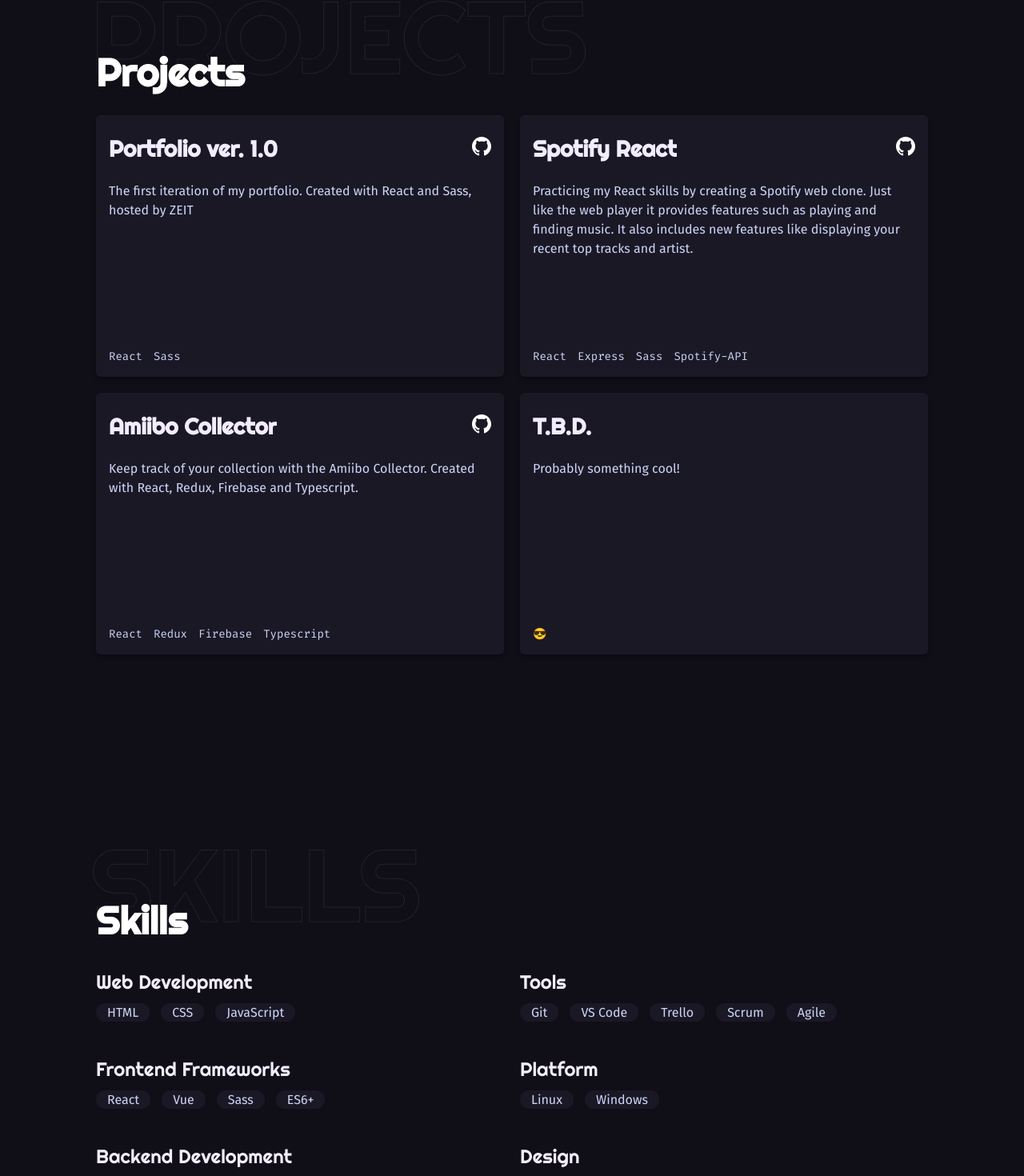
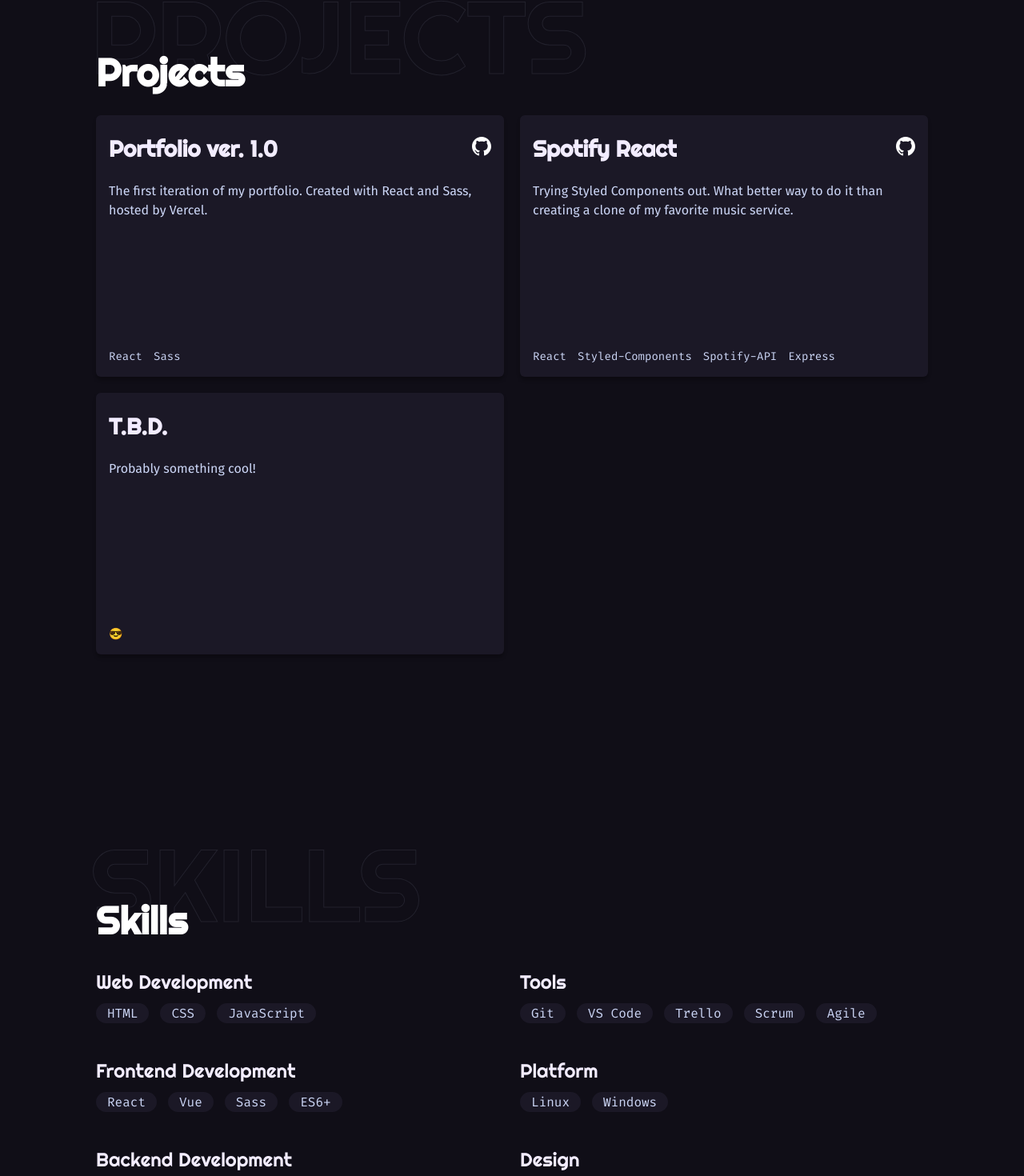
Before and after one commit to KahKitZheng/Portfolio, a React (Create React App) app: page / in a window 1280 px wide. Shown: the part 990-2460 px from the top of the page at 80% size. Built offline with nearby package versions, Linux system fonts and the light colour scheme.

Commit message:
Changes in project description

```diff
--- a/public/index.html
+++ b/public/index.html
@@ -44,7 +44,7 @@
     -->
 
     <link
-      href="https://fonts.googleapis.com/css2?family=Fira+Code&family=Fira+Sans:wght@400;500&family=Righteous&display=swap"
+      href="https://fonts.googleapis.com/css2?family=Fira+Code&family=Fira+Sans:wght@400&family=Righteous&display=swap"
       rel="stylesheet"
     />
     <title>Kah Kit Zheng</title>
@@ -52,15 +52,5 @@
   <body>
     <noscript>You need to enable JavaScript to run this app.</noscript>
     <div id="root"></div>
-    <!--
-      This HTML file is a template.
-      If you open it directly in the browser, you will see an empty page.
-
-      You can add webfonts, meta tags, or analytics to this file.
-      The build step will place the bundled scripts into the <body> tag.
-
-      To begin the development, run `npm start` or `yarn start`.
-      To create a production bundle, use `npm run build` or `yarn build`.
-    -->
   </body>
 </html>
--- a/src/constants/projects.json
+++ b/src/constants/projects.json
@@ -1,21 +1,15 @@
 [
   {
     "title": "Portfolio ver. 1.0",
-    "description": "The first iteration of my portfolio. Created with React and Sass, hosted by ZEIT",
+    "description": "The first iteration of my portfolio. Created with React and Sass, hosted by Vercel.",
     "link": "https://github.com/KahKitZheng/portfolio",
     "tags": ["React", "Sass"]
   },
   {
     "title": "Spotify React",
-    "description": "Practicing my React skills by creating a Spotify web clone. Just like the web player it provides features such as playing and finding music. It also includes new features like displaying your recent top tracks and artist.",
+    "description": "Trying Styled Components out. What better way to do it than creating a clone of my favorite music service.",
     "link": "https://github.com/KahKitZheng/spotify-react",
-    "tags": ["React", "Express", "Sass", "Spotify-API"]
-  },
-  {
-    "title": "Amiibo Collector",
-    "description": "Keep track of your collection with the Amiibo Collector. Created with React, Redux, Firebase and Typescript.",
-    "link": "https://github.com/KahKitZheng/amiibo-collector",
-    "tags": ["React", "Redux", "Firebase", "Typescript"]
+    "tags": ["React", "Styled-Components", "Spotify-API", "Express"]
   },
   {
     "title": "",
--- a/src/constants/skills.json
+++ b/src/constants/skills.json
@@ -8,7 +8,7 @@
     "list": ["Git", "VS Code", "Trello", "Scrum", "Agile"]
   },
   {
-    "type": "Frontend Frameworks",
+    "type": "Frontend Development",
     "list": ["React", "Vue", "Sass", "ES6+"]
   },
   {
--- a/src/styles/base/_variables.scss
+++ b/src/styles/base/_variables.scss
@@ -24,7 +24,7 @@
 $pill-text: #ccd6f6;
 
 // Font
-$font-family: "Fira Sans", sans-serif;
+$font-family: "Fira Sans", Sans-Serif;
 $font-size: 16px;
 
 // Box shadow
--- a/src/styles/pages/home/_skill.scss
+++ b/src/styles/pages/home/_skill.scss
@@ -17,9 +17,10 @@
 
   &__tag {
     background-color: $background-pill;
+    border-radius: 14px;
     color: $pill-text;
-    border-radius: 14px;
     display: inline-block;
+    font-family: "Fira Code";
     margin-top: 0;
     margin-bottom: 1rem;
     margin-right: 14px;
```
